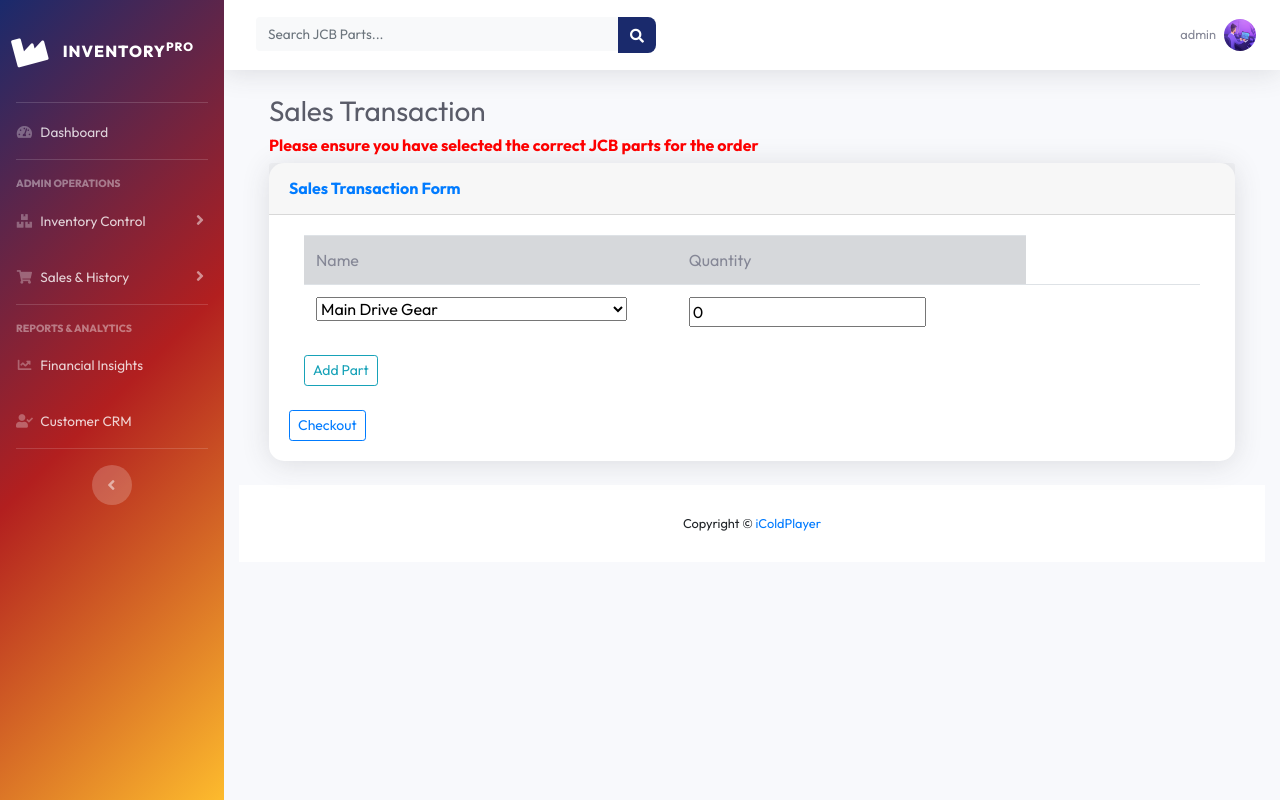
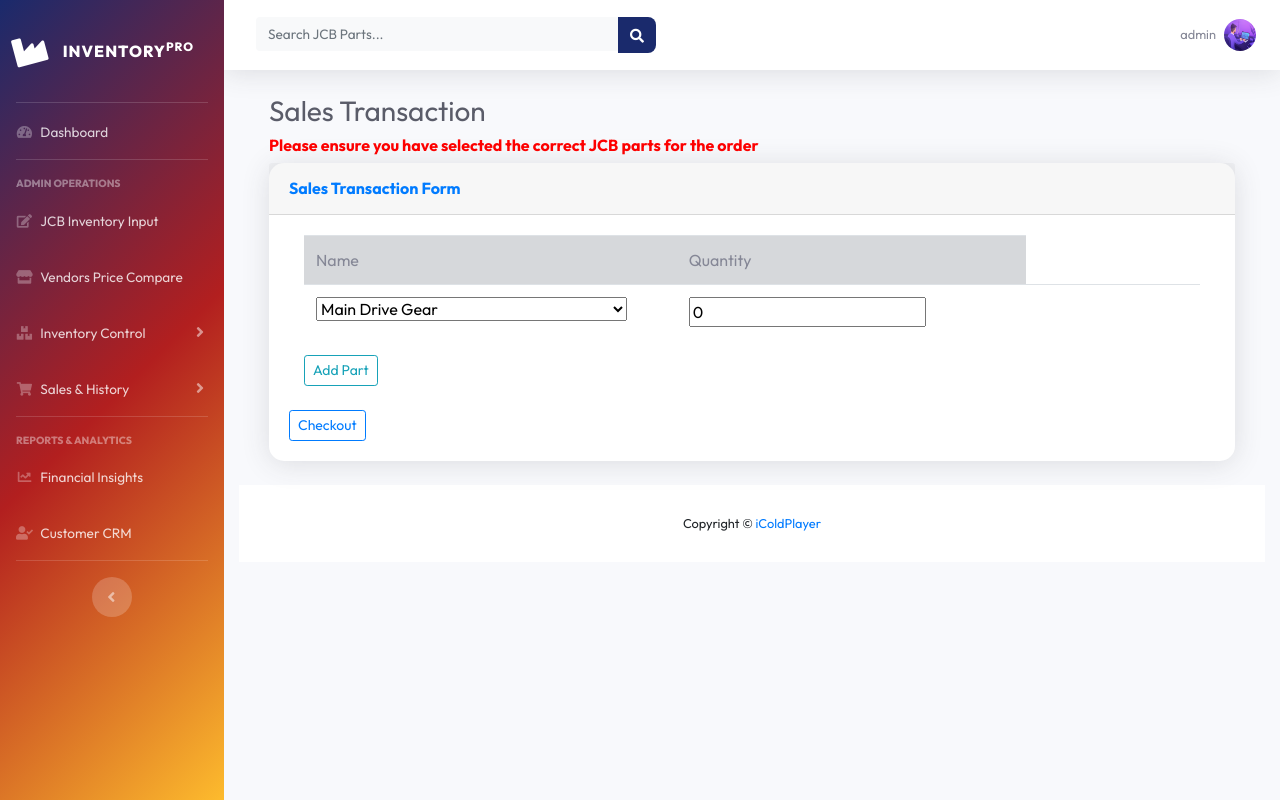
Before and after one commit to srushtipawar9/Inventory_managment, a Django app: page /cart/ in a window 1280 px wide. Run offline with Django 3.2, Linux system fonts and the light colour scheme; a user stored in the database is signed in; data comes from the database, SQL or seed files in the repository; parts of the project's set-up code (start-up, migrations or seed data) failed here and were passed over; some libraries are stand-ins or nearby versions.

Commit message:
Fix Render deploy and add direct sidebar links for new pages
Co-authored-by: Cursor <cursoragent@cursor.com>

```diff
--- a/templates/base.html
+++ b/templates/base.html
@@ -65,6 +65,17 @@
       {% if user.is_authenticated %}
       <!-- Store Administration Section -->
       <div class="sidebar-heading">Admin Operations</div>
+
+      <li class="nav-item">
+        <a class="nav-link" href="{% url 'InputStock' %}">
+          <i class="fas fa-fw fa-edit"></i>
+          <span>JCB Inventory Input</span></a>
+      </li>
+      <li class="nav-item">
+        <a class="nav-link" href="{% url 'VendorComparison' %}">
+          <i class="fas fa-fw fa-store"></i>
+          <span>Vendors Price Compare</span></a>
+      </li>
 
       <!-- Product Management -->
       <li class="nav-item">
```
Also changed, not shown: render.yaml (added, +11 -0 lines), readme.md, 2 other files.
